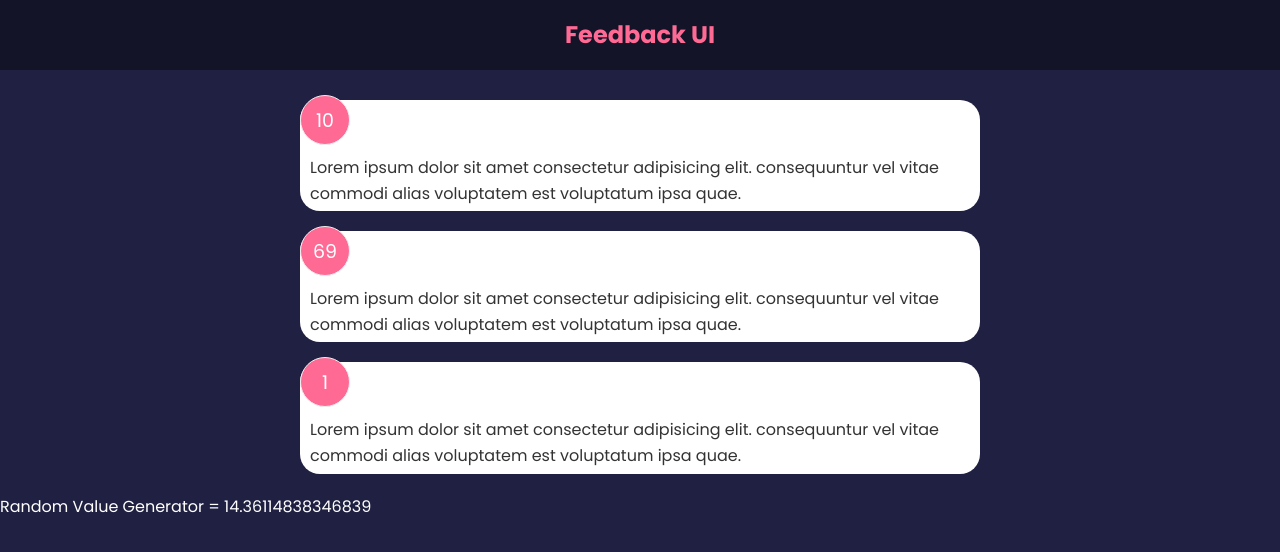
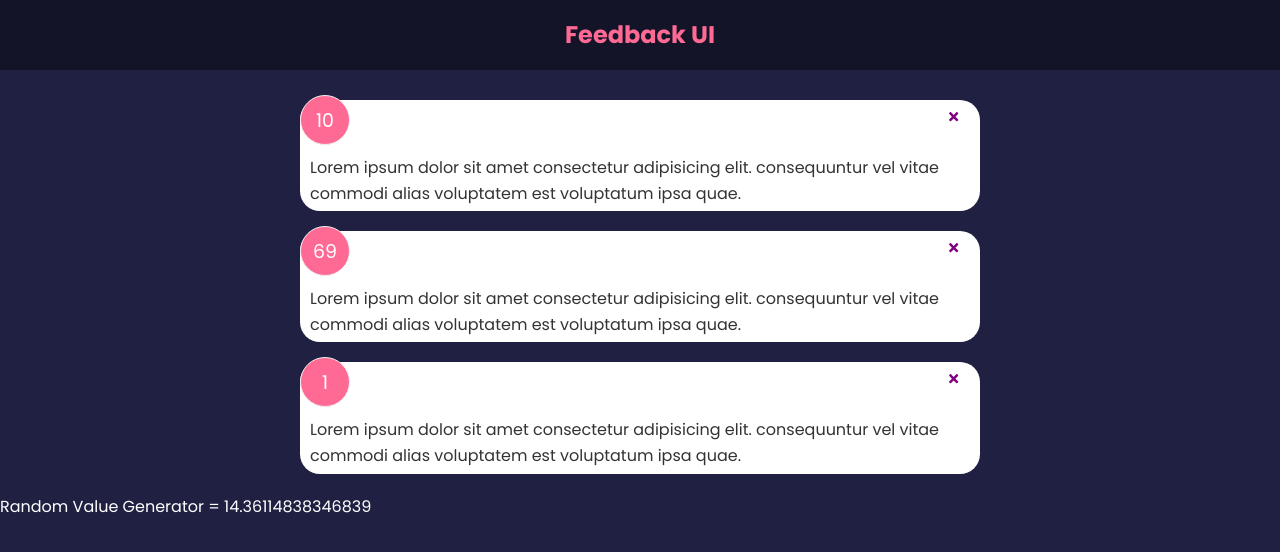
Before and after one commit to himanshu01724/feedback-Application, a React (Create React App) app: page / in a window 1280 px wide. Shown: the top 552 px of the page. Built offline with nearby package versions, Linux system fonts and the light colour scheme.

Commit message:
Deletion functionality using FontAwesome

```diff
--- a/package.json
+++ b/package.json
@@ -8,6 +8,7 @@
     "@testing-library/user-event": "^13.5.0",
     "react": "^18.2.0",
     "react-dom": "^18.2.0",
+    "react-icons": "^4.9.0",
     "react-scripts": "5.0.1",
     "react-simple-animate": "^3.5.2",
     "web-vitals": "^2.1.4"
--- a/src/App.js
+++ b/src/App.js
@@ -5,13 +5,20 @@
 
 function App(){
 
+    const deleteFeedback = (id) =>{
+        if (window.confirm("Are you sure you want to delete?")){
+            setFeedback(feedback.filter((item) => item.id !== id))
+        }
+    }
+
+
     const [feedback,setFeedback] = useState(Feedbackdata)
 
     return (
     <>
     <Header />
     <div className = 'Container'>
-    <FeedbackList  feedback = {feedback}/>
+    <FeedbackList  feedback = {feedback} handleDelete={ deleteFeedback}/>
     <p>Random Value Generator = {Math.random()*(9+9)}
     </p>
     </div>
--- a/src/Components/FeedbackItem.jsx
+++ b/src/Components/FeedbackItem.jsx
@@ -1,10 +1,20 @@
+import {FaTimes} from "react-icons/fa"
 import PropTypes from "prop-types"
 import Card from "./shared/Card"
 
-function FeedbackItem({item}){
+function FeedbackItem({item,handleDelete}){
+
+    // const handleClick = () => {   //This is how custom functions are created.
+    //     console.log(item.id)
+    // }
+
     return (
         <Card  >
             <div className="num-display">{item.rating}</div>
+            <button onClick = { () => handleDelete(item.id)}
+            className="close">
+                <FaTimes color='purple'/>
+            </button>
             <div className="text-display">{item.text}</div>
         </Card>
 
--- a/src/Components/FeedbackList.jsx
+++ b/src/Components/FeedbackList.jsx
@@ -1,16 +1,15 @@
 import PropTypes from "prop-types"
 import FeedbackItem from "./FeedbackItem"
 
-function FeedbackList({feedback}){
+function FeedbackList({feedback,handleDelete}){
     if (!feedback || feedback.length === 0){
         alert("No Feedback Recieved Yet")
     }
     return <div className = "feedback-list">
-
         {feedback.map((item) => (
-
-             <FeedbackItem key = {item.id} item={item}/>
-
+             <FeedbackItem key = {item.id} item={item}
+             handleDelete = {handleDelete}
+             />
         ))}
 
         </div>
```
Also changed, not shown: 1 other file (tests, documents, lock files or other folders).
